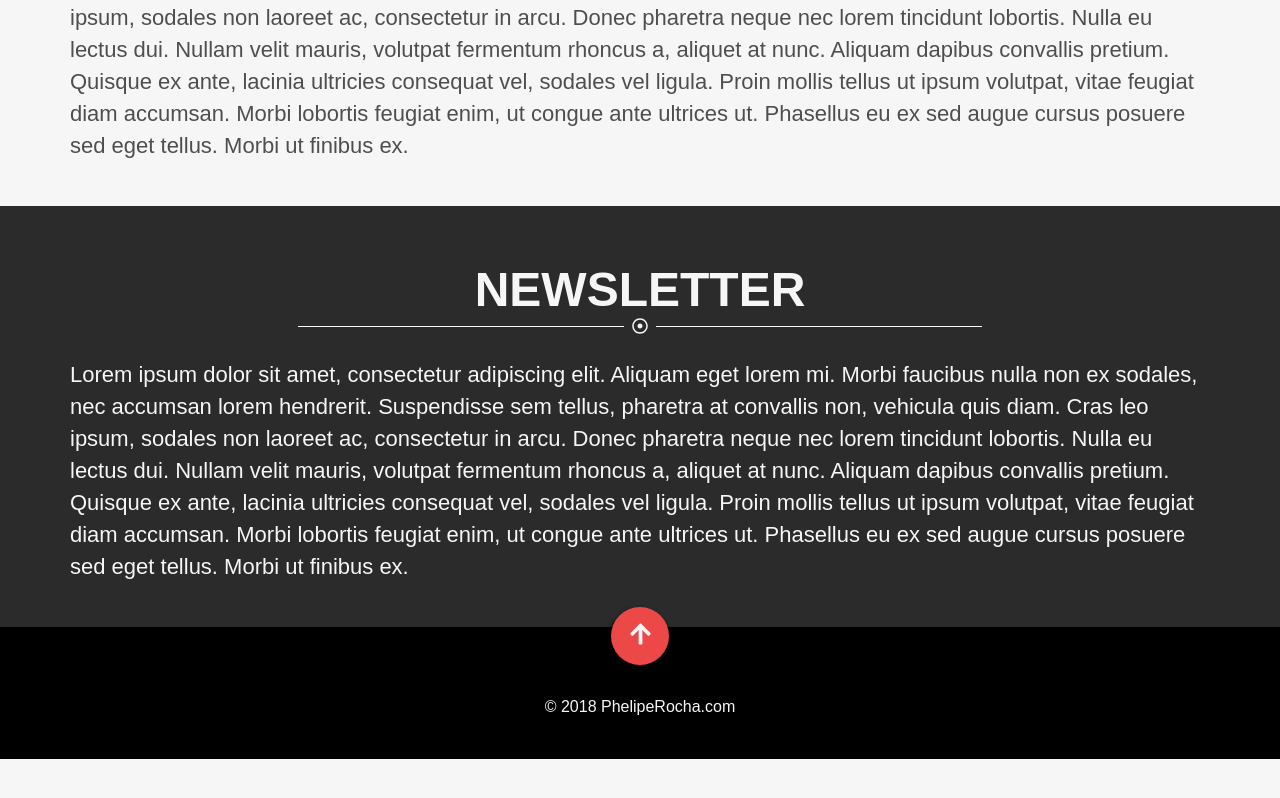
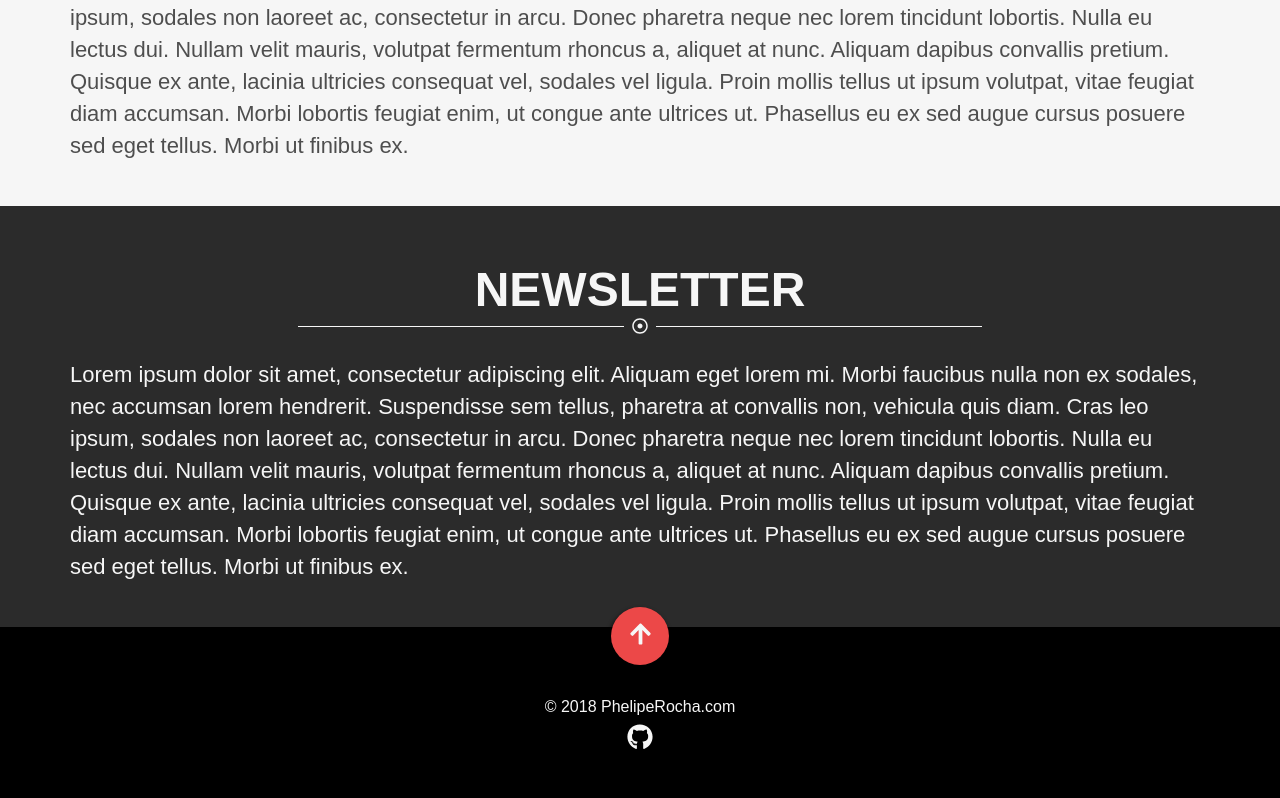
Before and after one commit to pheliperocha/pheliperocha.com, a Vue app: page / in a window 1280 px wide. Shown: the part 2259-3057 px from the top of the page. Before the commit the page ends 3018 px from the top, so only its background shows below. Built offline with nearby package versions, Linux system fonts and the light colour scheme; a web font is replaced by a local one.

Commit message:
feat: Adding Github Repo link on Footer

```diff
--- a/package.json
+++ b/package.json
@@ -12,6 +12,7 @@
   },
   "dependencies": {
     "@fortawesome/fontawesome-svg-core": "1.2.4",
+    "@fortawesome/free-brands-svg-icons": "5.3.1",
     "@fortawesome/free-regular-svg-icons": "5.3.1",
     "@fortawesome/free-solid-svg-icons": "5.3.1",
     "@fortawesome/vue-fontawesome": "0.1.1",
--- a/src/components/Footer.vue
+++ b/src/components/Footer.vue
@@ -8,6 +8,11 @@
         <div class="container">
             <div class="row">
                 &copy; {{ new Date().getFullYear() }} PhelipeRocha.com
+            </div>
+            <div class="row icons">
+                <a href="https://github.com/pheliperocha/pheliperocha.com" :title="$t('sentences.repo_github')" target="_blank">
+                    <font-awesome-icon :icon="['fab', 'github']" />
+                </a>
             </div>
         </div>
     </footer>
@@ -30,6 +35,10 @@
         padding-top: 40px;
         padding-bottom: 40px;
 
+        .icons {
+            font-size: 26px;
+        }
+
         .goTop {
             text-align: center;
             width: 58px;
@@ -47,10 +56,6 @@
                 padding-top: 10px;
                 display: block;
                 height: 100%;
-
-                &:focus {
-                    color: $white;
-                }
             }
 
             &:hover {
--- a/src/i18n/en.ts
+++ b/src/i18n/en.ts
@@ -10,5 +10,6 @@ export const en = {
   sentences: {
     inspiration: 'The mind that opens up to a new idea never returns to its original size.',
     author: 'Albert Einstein',
+    repo_github: 'Repository on Github',
   },
 };
--- a/src/i18n/pt.ts
+++ b/src/i18n/pt.ts
@@ -10,5 +10,6 @@ export const pt = {
   sentences: {
     inspiration: 'A mente que se abre a uma nova ideia jamais volta ao seu tamanho original.',
     author: 'Albert Einstein',
+    repo_github: 'Repositório no Github',
   },
 };
--- a/src/main.ts
+++ b/src/main.ts
@@ -7,12 +7,13 @@ import * as messages from '@/i18n';
 import { library } from '@fortawesome/fontawesome-svg-core';
 import { faMapMarkerAlt, faArrowUp } from '@fortawesome/free-solid-svg-icons';
 import { faDotCircle } from '@fortawesome/free-regular-svg-icons';
+import { faGithub, faGithubAlt, faGithubSquare } from '@fortawesome/free-brands-svg-icons';
 /* tslint:disable:no-var-requires */
 const fontawesome = require('@fortawesome/vue-fontawesome');
 
 Vue.config.productionTip = false;
 
-library.add(faMapMarkerAlt, faDotCircle, faArrowUp);
+library.add(faMapMarkerAlt, faDotCircle, faArrowUp, faGithub, faGithubAlt, faGithubSquare);
 Vue.component('FontAwesomeIcon', fontawesome.FontAwesomeIcon);
 Vue.use(VueI18n);
 
```
Also changed, not shown: 1 other file (tests, documents, lock files or other folders).
